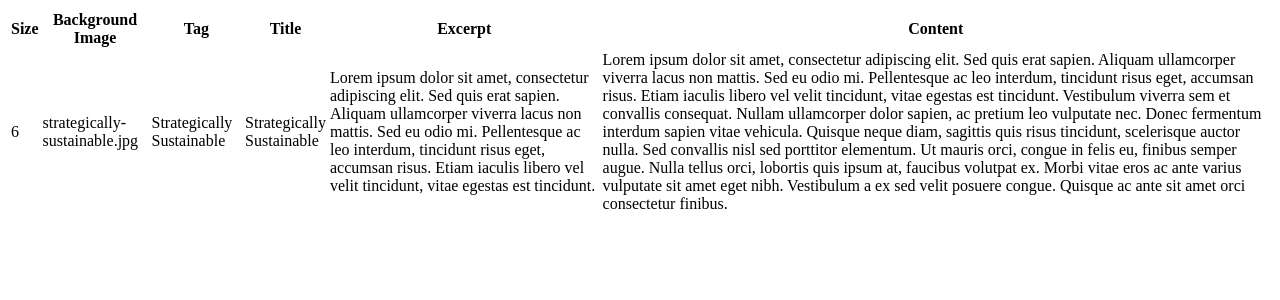
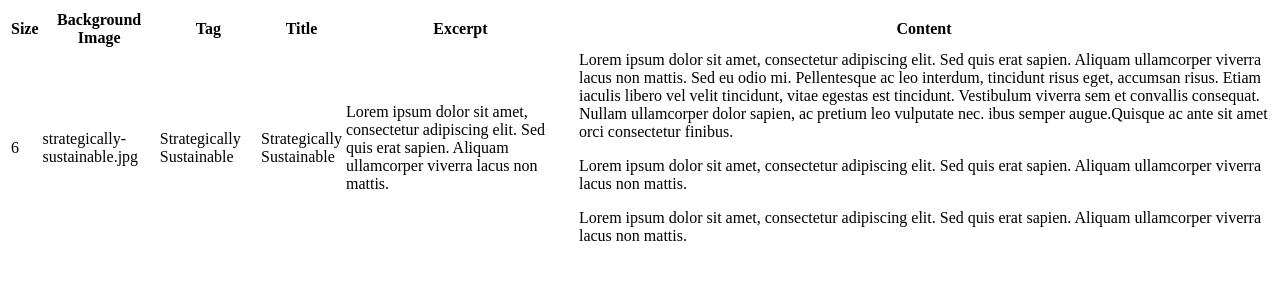
Before and after one commit to SLBryant/GSA-Sustainable-GSA, a PHP site: page /CID/strategically-sustainable.php in a window 1280 px wide. Shown: the top 300 px of the page. Run offline with PHP 8.4, Linux system fonts and the light colour scheme.

Commit message:
change dummy text and opacity for overlay to .4

```diff
--- a/CID/strategically-sustainable.php
+++ b/CID/strategically-sustainable.php
@@ -17,8 +17,26 @@
             <td id="image">strategically-sustainable.jpg</td>
             <td id="tag">Strategically Sustainable</td>
             <td id="title">Strategically <br> Sustainable</td>
-            <td id="excerpt"><p>Lorem ipsum dolor sit amet, consectetur adipiscing elit. Sed quis erat sapien. Aliquam ullamcorper viverra lacus non mattis. Sed eu odio mi. Pellentesque ac leo interdum, tincidunt risus eget, accumsan risus. Etiam iaculis libero vel velit tincidunt, vitae egestas est tincidunt.</p></td>
-            <td id="content"><p>Lorem ipsum dolor sit amet, consectetur adipiscing elit. Sed quis erat sapien. Aliquam ullamcorper viverra lacus non mattis. Sed eu odio mi. Pellentesque ac leo interdum, tincidunt risus eget, accumsan risus. Etiam iaculis libero vel velit tincidunt, vitae egestas est tincidunt. Vestibulum viverra sem et convallis consequat. Nullam ullamcorper dolor sapien, ac pretium leo vulputate nec. Donec fermentum interdum sapien vitae vehicula. Quisque neque diam, sagittis quis risus tincidunt, scelerisque auctor nulla. Sed convallis nisl sed porttitor elementum. Ut mauris orci, congue in felis eu, finibus semper augue. Nulla tellus orci, lobortis quis ipsum at, faucibus volutpat ex. Morbi vitae eros ac ante varius vulputate sit amet eget nibh. Vestibulum a ex sed velit posuere congue. Quisque ac ante sit amet orci consectetur finibus.</p></td>
+            <td id="excerpt"><p>Lorem ipsum dolor sit amet, consectetur adipiscing elit. Sed quis erat sapien. Aliquam ullamcorper viverra lacus non mattis.</p></td>
+            <td id="content">
+                <p>Lorem ipsum dolor sit amet, consectetur adipiscing elit. Sed quis erat sapien. Aliquam ullamcorper viverra lacus non mattis. Sed eu odio mi. Pellentesque ac leo interdum, tincidunt risus eget, accumsan risus. Etiam iaculis libero vel velit tincidunt, vitae egestas est tincidunt. Vestibulum viverra sem et convallis consequat. Nullam ullamcorper dolor sapien, ac pretium leo vulputate nec. ibus semper augue.Quisque ac ante sit amet orci consectetur finibus.</p>
+                <div class="overlay">
+                    <div class="row">
+                        <div class="col-sm-6">
+                            <article>
+                                <p>Lorem ipsum dolor sit amet, consectetur adipiscing elit. Sed quis erat sapien. Aliquam ullamcorper viverra lacus non mattis.</p>
+                                <!--<span class="arrow-forward icon-arrow-right"></span>-->
+                            </article>
+                        </div>
+                        <div class="col-sm-6">
+                            <article>
+                                <p>Lorem ipsum dolor sit amet, consectetur adipiscing elit. Sed quis erat sapien. Aliquam ullamcorper viverra lacus non mattis.</p>
+                                <!--<span class="arrow-forward icon-arrow-right"></span>-->
+                            </article>
+                        </div>
+                    </div>
+                </div>
+            </td>
         </tr>
     </tbody>
 </table>
--- a/css/active-block.scss
+++ b/css/active-block.scss
@@ -27,7 +27,7 @@
     margin: 0 25px;
   }
   .overlay {
-    background: rgba(0,0,0,0.3);
+    background: rgba(0,0,0,0.4);
     position: absolute;
     left: 0;
     right: 0;
```
Also changed, not shown: css/all.css.
